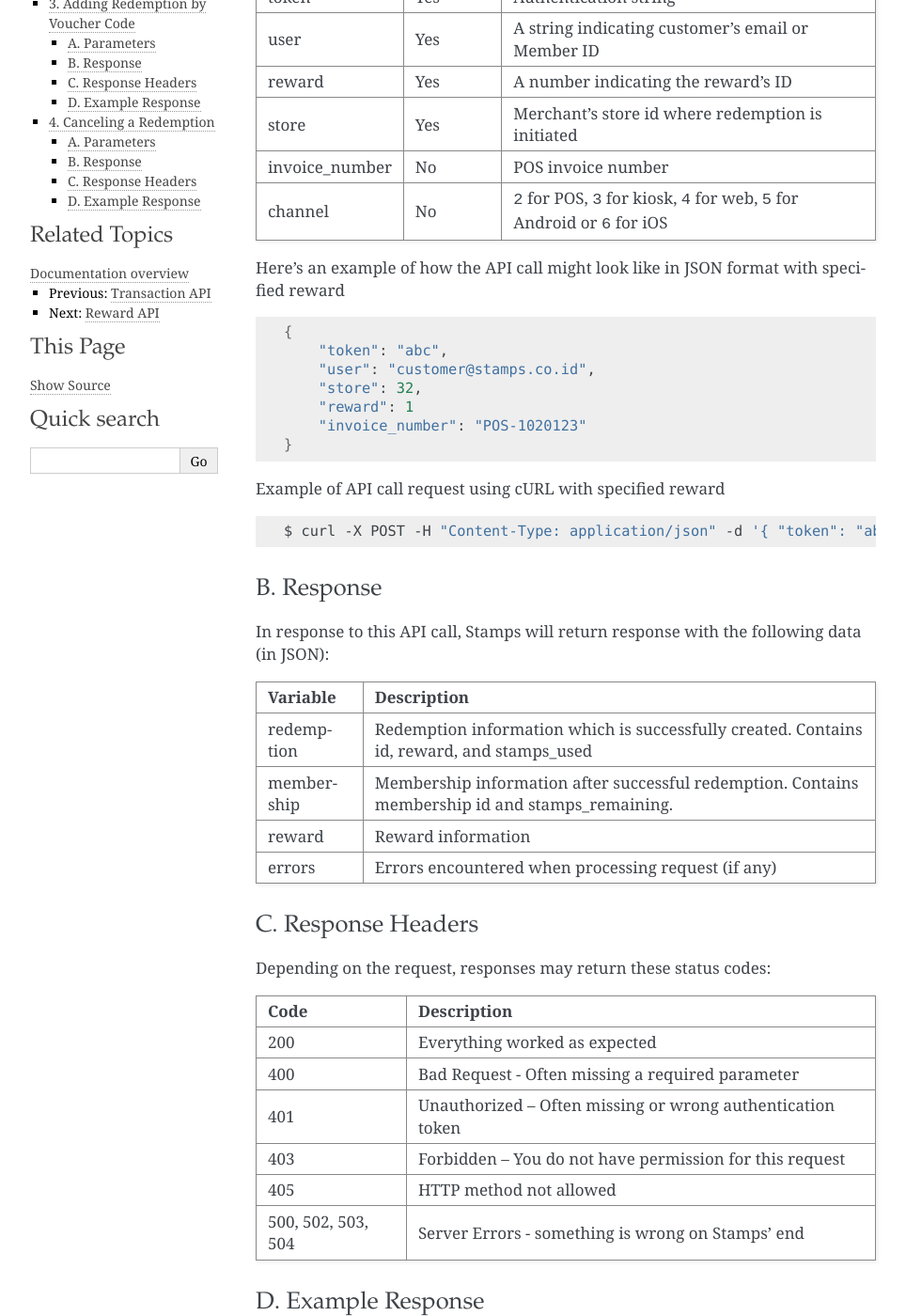
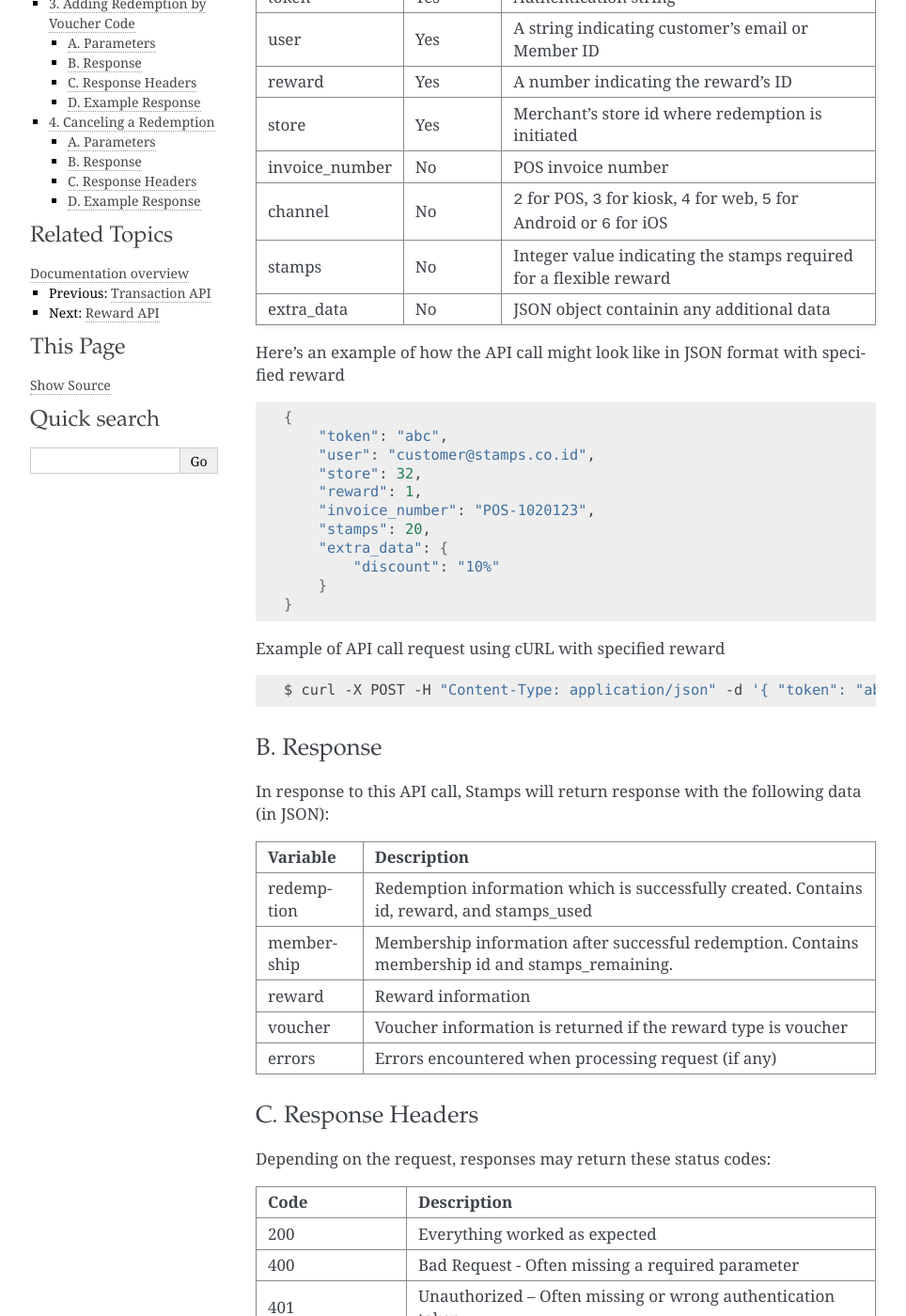
Before and after one commit to ui/stamps-api-docs, a Sphinx documentation site: the page built from source/redemption_api.rst, in a window 1280 px wide and 1400 px high, scrolled down 416 px. Shown: the whole window at 94% size, without its empty margins (148-1112 px from the left). Built offline with Sphinx 7.4.7, drawn with Linux system fonts in a browser that asks for light colours; some of the changed text lies outside the part shown.

Commit message:
Update redemption API docs

```diff
--- a/source/redemption_api.rst
+++ b/source/redemption_api.rst
@@ -22,6 +22,8 @@ reward          Yes       A number indicating the reward's ID
 store           Yes       Merchant's store id where redemption is initiated
 invoice_number  No        POS invoice number
 channel         No        ``2`` for POS, ``3`` for kiosk, ``4`` for web, ``5`` for Android or ``6`` for iOS
+stamps          No        Integer value indicating the stamps required for a flexible reward
+extra_data      No        JSON object containin any additional data
 =============== ========= =========================
 
 Here's an example of how the API call might look like in JSON format with specified reward
@@ -32,15 +34,19 @@ Here's an example of how the API call might look like in JSON format with specif
         "token": "abc",
         "user": "customer@stamps.co.id",
         "store": 32,
-        "reward": 1
-        "invoice_number": "POS-1020123"
+        "reward": 1,
+        "invoice_number": "POS-1020123",
+        "stamps": 20,
+        "extra_data": {
+            "discount": "10%"
+        }
     }
 
 Example of API call request using cURL with specified reward
 
 .. code-block :: bash
 
-    $ curl -X POST -H "Content-Type: application/json" -d '{ "token": "abc", "user": "customer@stamps.co.id", "store": 32, "reward": 12}' https://stamps.co.id/api/v2/redemptions/redeem-reward
+    $ curl -X POST -H "Content-Type: application/json" -d '{ "token": "abc", "user": "customer@stamps.co.id", "store": 32, "reward": 12, "stamps": 20}' https://stamps.co.id/api/v2/redemptions/redeem-reward
 
 
 B. Response
@@ -57,6 +63,7 @@ redemption          Redemption information which is
 membership          Membership information after successful
                     redemption. Contains membership id and stamps_remaining.
 reward              Reward information
+voucher             Voucher information is returned if the reward type is voucher
 errors              Errors encountered when processing request (if any)
 =================== ==============================
 
@@ -116,6 +123,19 @@ On successful redemption:
             "extra_data": {},
             "code": "MI0017",
             "type": "reward"
+        },
+        "voucher": {
+            "id": 1,
+            "name": "Free Kaya Bun",
+            "code": "ABCD12345",
+            "is_active": true,
+            "start_date": "2016-07-25",
+            "end_date": "2016-08-25",
+            "picture_url": "http://foo.com",
+            "short_description": "Free Kaya Bun",
+            "description": "Free Kaya Bun with no minimum purchase",
+            "instructions": "Show the voucher QR at the counter",
+            "terms_and_conditions": "",
         }
     }
 
@@ -154,7 +174,7 @@ Here's an example of how the API call might look like in JSON format with specif
         "token": "abc",
         "user": "customer@stamps.co.id",
         "store": 32,
-        "voucher": 1
+        "voucher": 1,
         "invoice_number": "POS-1020123"
     }
 
```
